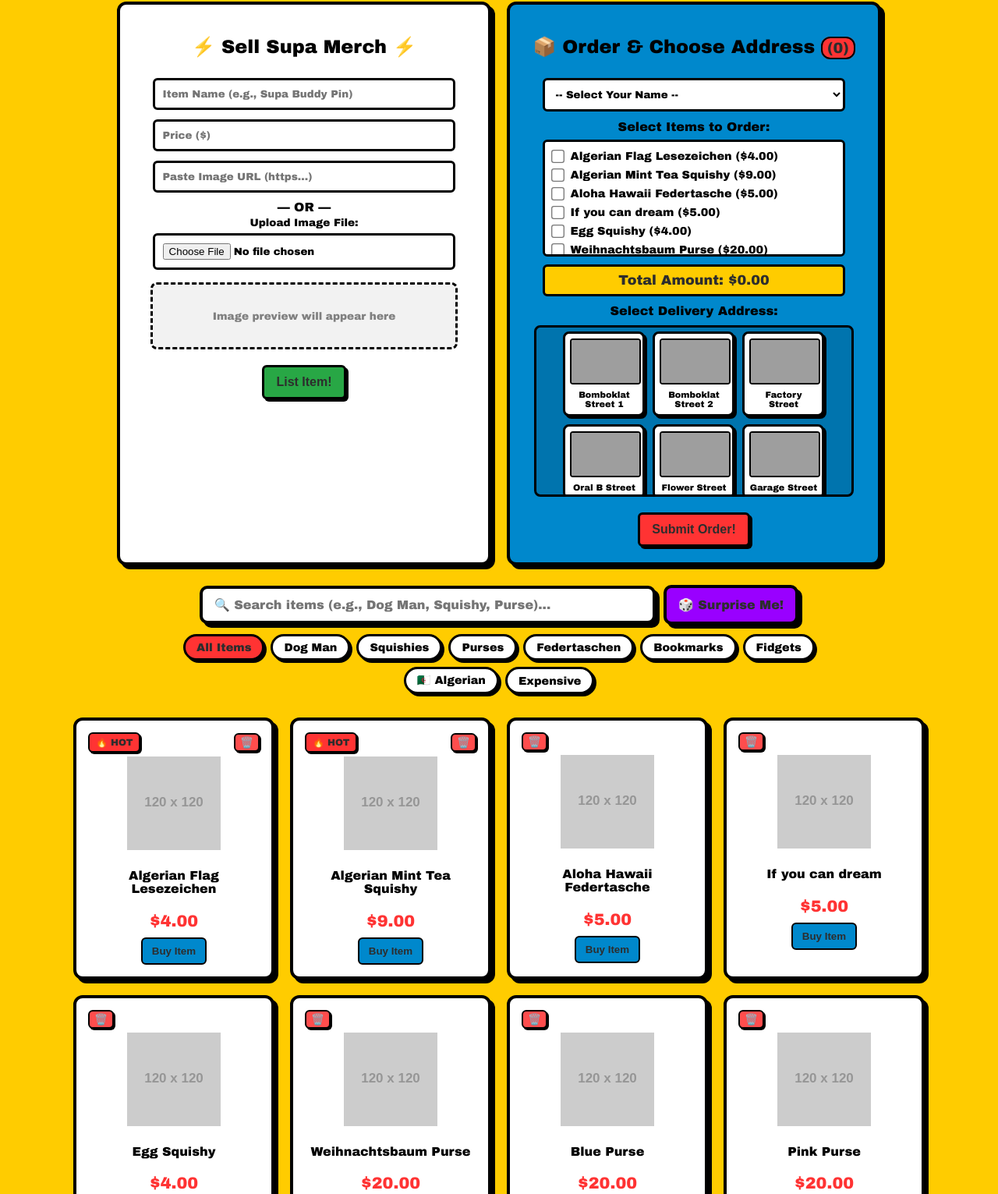
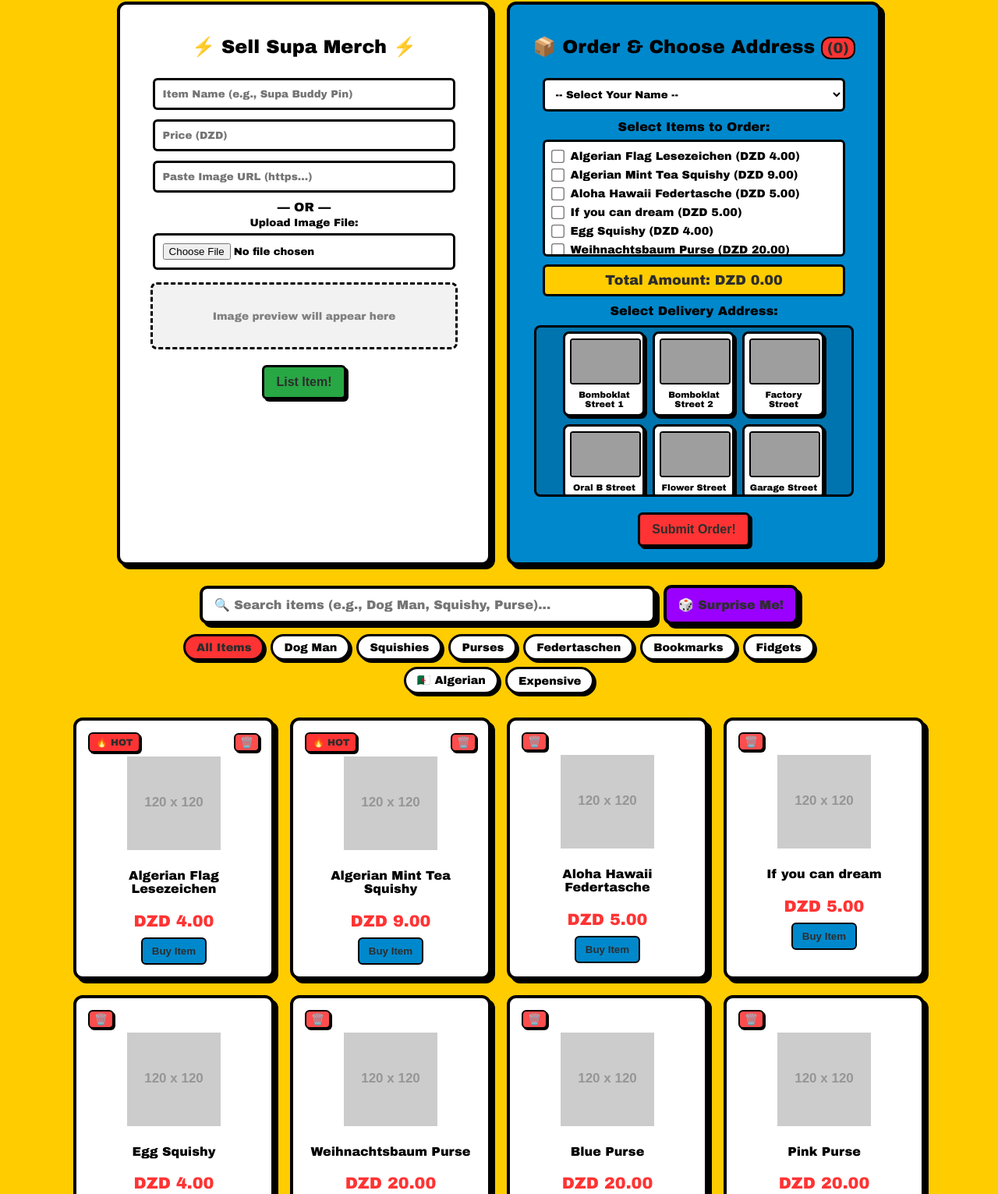
Before and after one commit to leonifares34-ux/dogman-marketplace, a plain HTML site: page store.html in a window 1280 px wide. Shown: the part 391-1922 px from the top of the page at 78% size. Drawn offline with Linux system fonts and the light colour scheme; grey boxes are pictures that could not be loaded; placeholder pictures from the web are drawn by us.

Commit message:
THX OPENCODE anyways turned $ into DZD

```diff
--- a/store.html
+++ b/store.html
@@ -472,7 +472,7 @@
     <div class="seller-section">
       <h2>⚡ Sell Supa Merch ⚡</h2>
       <input type="text" id="title" placeholder="Item Name (e.g., Supa Buddy Pin)" required><br>
-      <input type="number" id="price" placeholder="Price ($)" step="0.01" required><br>
+      <input type="number" id="price" placeholder="Price (DZD)" step="0.01" required><br>
 
       <input type="text" id="image-url" placeholder="Paste Image URL (https...)" oninput="updateImagePreview()"><br>
 
@@ -506,7 +506,7 @@
       </div>
 
       <div class="total-box">
-        Total Amount: <span id="live-total">$0.00</span>
+        Total Amount: <span id="live-total">DZD 0.00</span>
       </div>
 
       <div style="font-weight: bold; margin-top: 10px;">Select Delivery Address:</div>
@@ -850,7 +850,7 @@
 
       const totalDisplay = document.getElementById('live-total');
       if (totalDisplay) {
-        totalDisplay.innerText = `$${total.toFixed(2)}`;
+        totalDisplay.innerText = `DZD ${total.toFixed(2)}`;
       }
 
       const badge = document.getElementById('cart-badge');
@@ -878,7 +878,7 @@
         return `
           <div class="item-checkbox-row">
             <input type="checkbox" id="item-check-${uniqueId}" value="${uniqueId}" ${isChecked} onchange="updateLiveTotal()">
-            <label for="item-check-${uniqueId}">${item.title} ($${parseFloat(item.price).toFixed(2)})</label>
+            <label for="item-check-${uniqueId}">${item.title} (DZD ${parseFloat(item.price).toFixed(2)})</label>
           </div>
         `;
       }).join('');
@@ -932,7 +932,7 @@
             </div>
             <img src="${imgSrc}" alt="${safeTitle}" onerror="this.src='https://via.placeholder.com/120?text=Invalid+Image'">
             <h4>${safeTitle.length > 25 ? safeTitle.substring(0, 25) + '...' : safeTitle}</h4>
-            <div class="price">$${parseFloat(item.price).toFixed(2)}</div>
+            <div class="price">DZD ${parseFloat(item.price).toFixed(2)}</div>
             <button class="buy-btn" onclick="quickBuy('${uniqueId}')">Buy Item</button>
           </div>
         `;
@@ -1022,7 +1022,7 @@
         }
       });
 
-      const formattedTotal = `$${totalPrice.toFixed(2)}`;
+      const formattedTotal = `DZD ${totalPrice.toFixed(2)}`;
       const FORMSPREE_URL = "https://formspree.io/f/maewbvzr";
 
       fetch(FORMSPREE_URL, {
```
